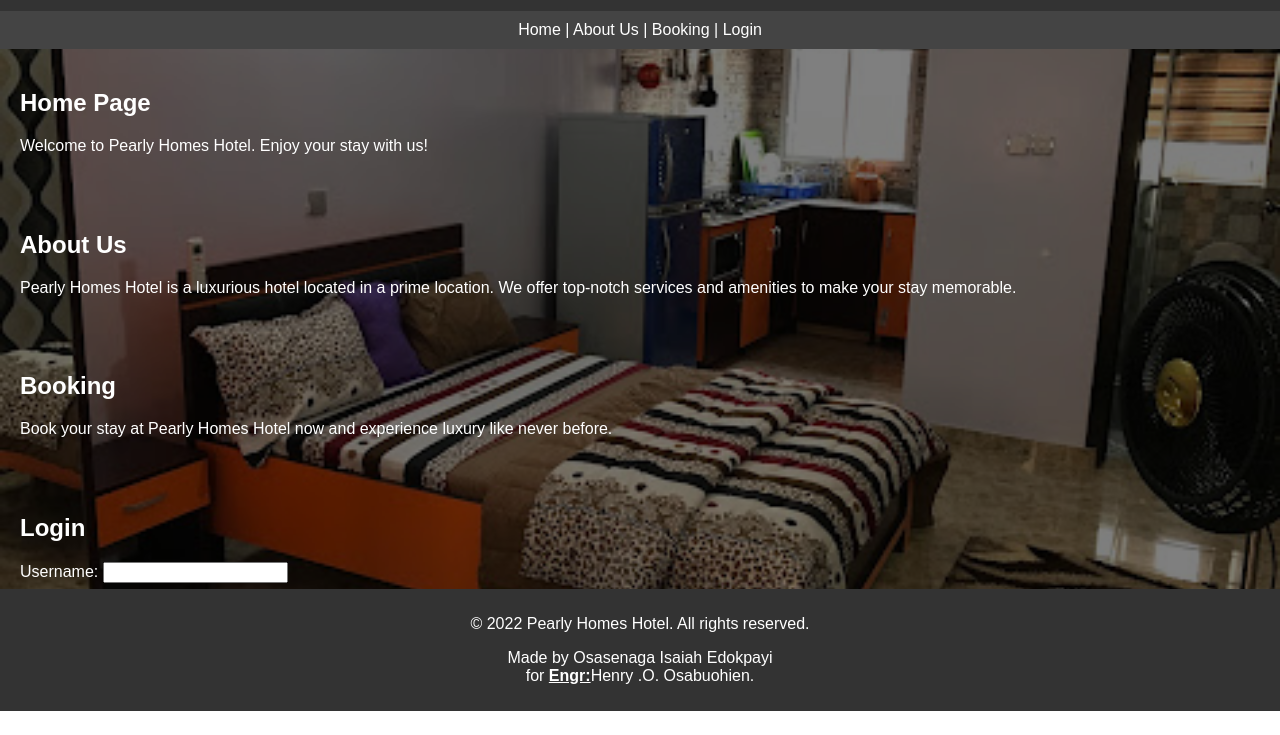
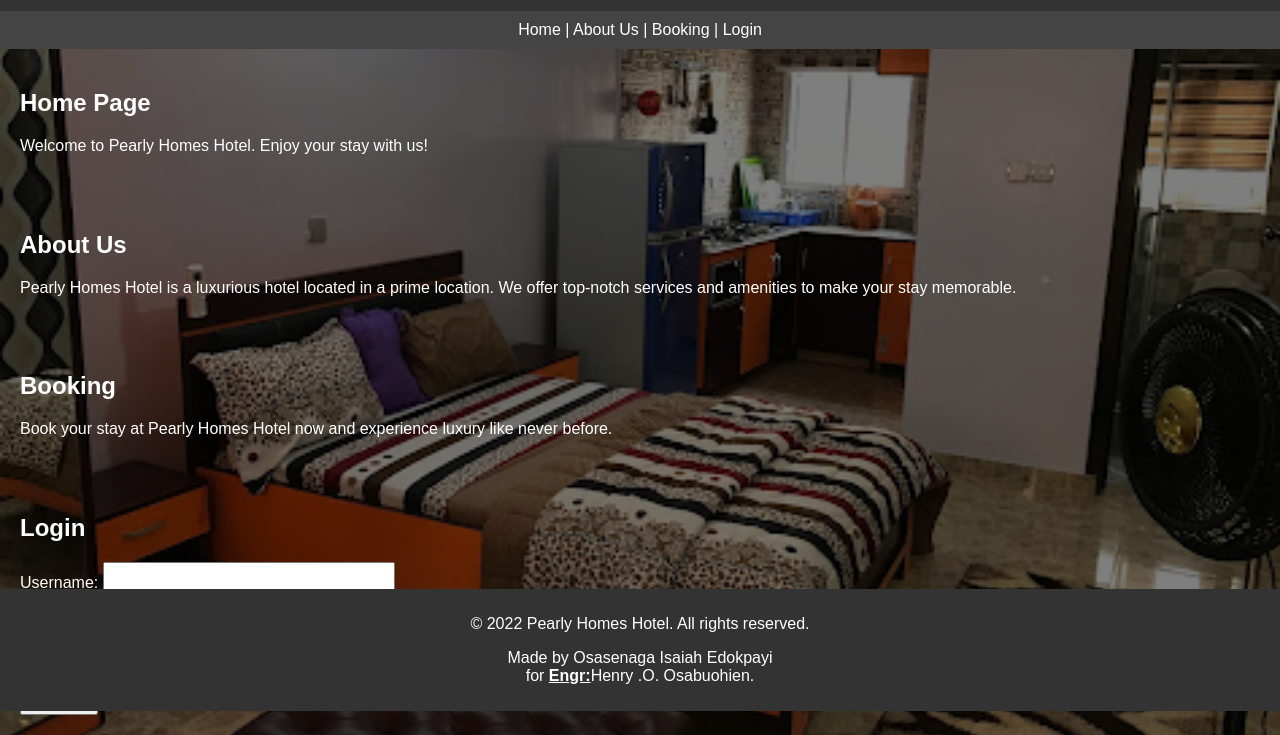
Before and after one commit to code-X-104/pearly-homes, a plain HTML site: page index.html in a window 1280 px wide. Shown: the part 89-824 px from the top of the page. Before the commit the page ends 800 px from the top, so only its background shows below. Drawn offline with Linux system fonts and the light colour scheme.

Commit message:
Update index.html

```diff
--- a/index.html
+++ b/index.html
@@ -45,6 +45,13 @@ background-size: cover;
             position: fixed;
             bottom: 0;
             width: 100%;
+        }
+        input{
+            color:white;
+            font-size:20px;
+            padding:6px 10px;
+            font-weight:800;
+
         }
     </style>
 </head>
```
